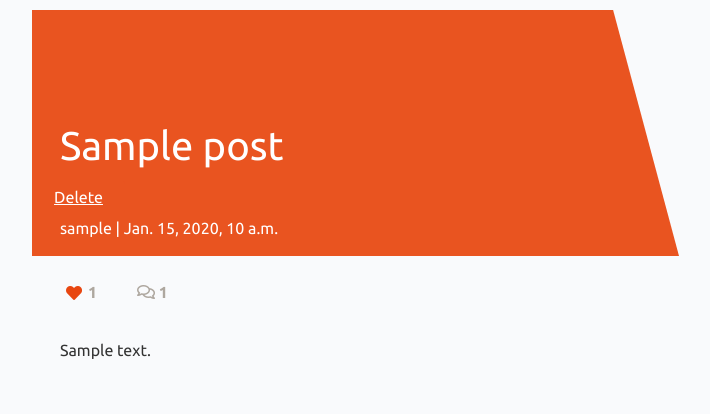
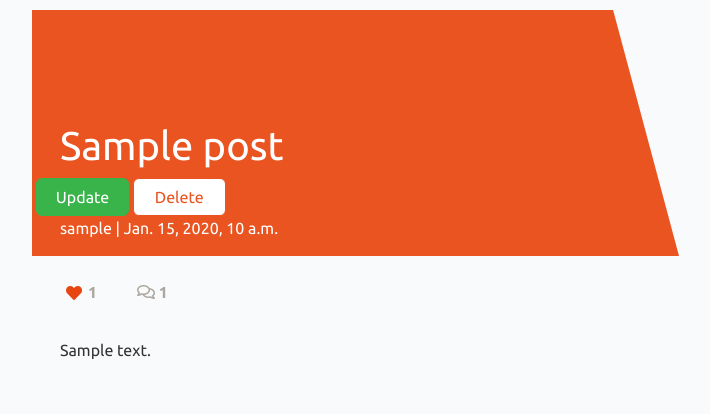
Before and after one commit to Code-Institute-Submissions/nellymaw-P4-codeInstitute_JulyResub, a Django app: a page that uses templates/post_detail.html in a window 1280 px wide. Shown: the part 56-470 px from the top of the page, without its empty margins (50-760 px from the left). Run offline with Django 4.2, Linux system fonts and the light colour scheme; a user stored in the database is signed in; tables that the repository leaves empty hold one stand-in row (values such as "Sample post"); some libraries are stand-ins or nearby versions.

Commit message:
add edit post functionality

```diff
--- a/blog/urls.py
+++ b/blog/urls.py
@@ -1,5 +1,5 @@
 from django.urls import path
-from .views import PostList, PostDetail, PostLike, DeletePostView, AddPost, EditProfile
+from .views import PostList, PostDetail, PostLike, DeletePostView, AddPost, EditProfile, UpdatePostView
 
 
 from . import views
@@ -16,12 +16,12 @@
           name='post_detail'
           ),
      path(
-          'like/<slug:slug>',
+          'like/<slug:slug>/',
           PostLike.as_view(),
           name='post_like'
           ),
      path(
-          "posts/<int:pk>/remove",
+          "posts/<int:pk>/remove/",
           DeletePostView.as_view(),
           name="deletepost"),
      path(
@@ -31,5 +31,11 @@
      path(
           "edit_profile/",
           EditProfile,
-          name="edit_profile"),
+          name="edit_profile"
+          ),
+     path(
+          "posts/update/<int:pk>/",
+          UpdatePostView.as_view(),
+          name="update_post"
+          ),
      ]
--- a/blog/views.py
+++ b/blog/views.py
@@ -1,11 +1,12 @@
 from django.shortcuts import render, get_object_or_404, reverse, redirect
-from django.views.generic import ListView, View, DeleteView, CreateView
+from django.views.generic import ListView, View, DeleteView, UpdateView
 from django.http import HttpResponseRedirect
 from django.contrib.auth.decorators import login_required
 from django.contrib.messages.views import SuccessMessageMixin
 from django.urls import reverse_lazy
 from django.template.defaultfilters import slugify
 from django.contrib import messages
+from django.utils.decorators import method_decorator
 
 
 from .models import Post, Profile
@@ -171,3 +172,23 @@
         'confirm': confirm,
     }
     return render(request, 'edit_profile.html', context)
+
+@method_decorator(login_required, name='dispatch')
+class UpdatePostView(SuccessMessageMixin, UpdateView):
+    """
+    A view to edit a post
+    Args:
+        SuccessMessageMixin: SuccessMessageMixin (success message attribute)
+        UpdateView: class based view
+    Returns:
+        Render of update post with success message
+    """
+    model = Post
+    form_class = PostForm
+    template_name = "update_post.html"
+    success_message = "Post updated"
+    success_url = reverse_lazy("home")
+
+    def get_queryset(self):
+        owner = self.request.user
+        return self.model.objects.filter(owner=owner)
--- a/static/css/style.css
+++ b/static/css/style.css
@@ -185,3 +185,17 @@
     padding: 5px 12px;
     font-size: 18px;
 }
+
+.btn-delete {
+    background-color: #ffffff;
+    color: #e95420;
+    border: 1px solid #e95420;
+    transition: background-color 0.3s, color 0.3s, border 0.3s;
+}
+
+.btn-delete:hover,
+.btn-delete:active {
+    color: #ffffff;
+    background-color: #e95420;
+    border-color: #ffffff;
+}
--- a/templates/post_detail.html
+++ b/templates/post_detail.html
@@ -9,11 +9,17 @@
                 <h1 class="post-title">{{ post.title }}</h1>
                 {% if user.is_authenticated %}
                     {% if user.id == post.owner.id %}
-                            <button class="btn btn-primary col-md-2">
-                                <a href="{% url 'deletepost' post.pk %}" class="text-white" aria-label="delete post link">
+                            <a href="{% url 'update_post' post.pk %}" aria-label="update post link">
+                                <button class="btn btn-success col-md-2 ml-1">
+                                    Update
+                                </button>
+                            </a>
+                            <a href="{% url 'deletepost' post.pk %}" aria-label="delete post link">
+                                <button class="btn btn-delete col-md-2">
                                     Delete
-                                </a>
-                            </button>
+                                </button>
+                            </a>
+
                     {% endif %}
                 {% endif %}
                 <p class="post-subtitle">{{ post.owner }} | {{ post.created_on }}</p>
```
Also changed, not shown: templates/update_post.html (added, +31 -0 lines).
